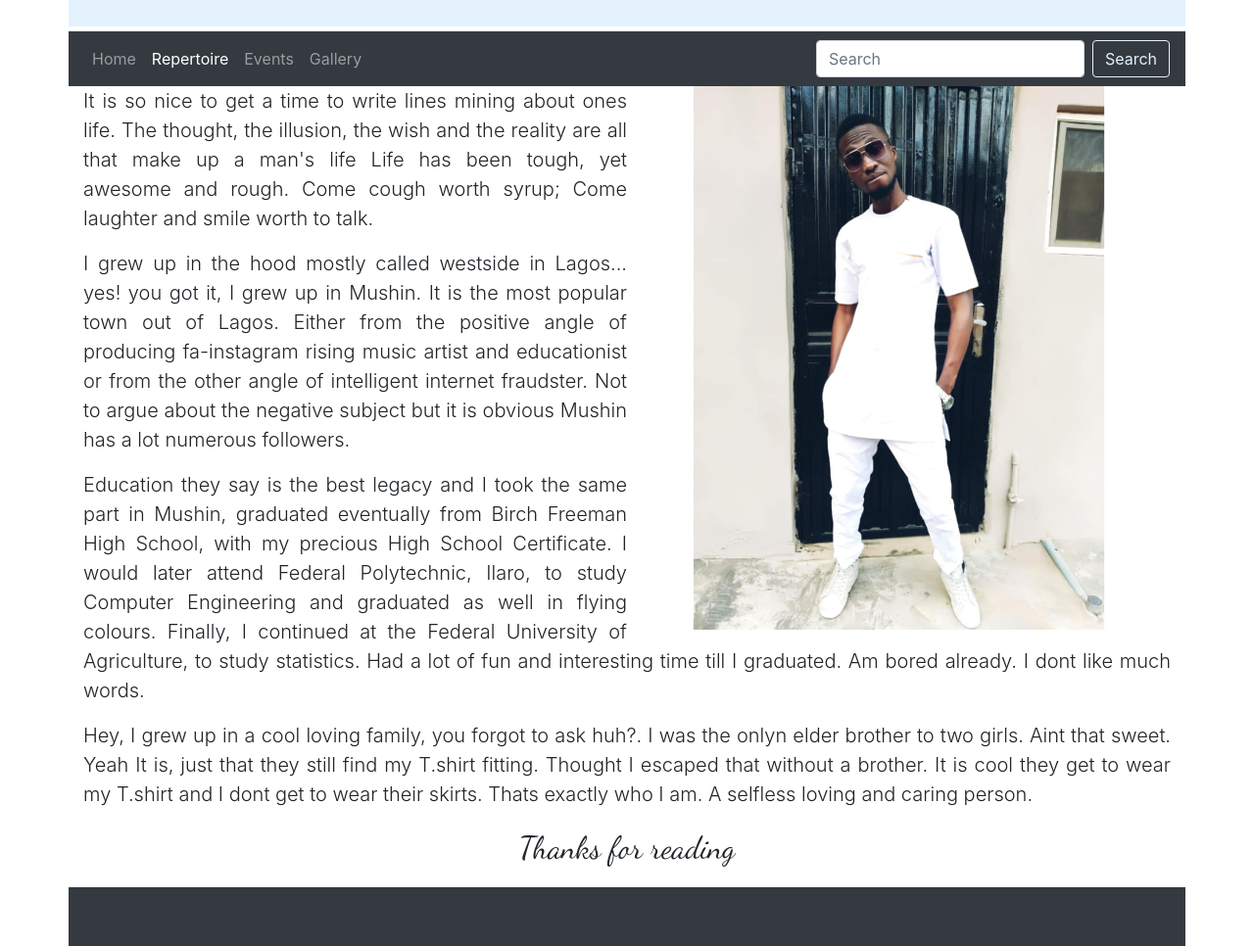
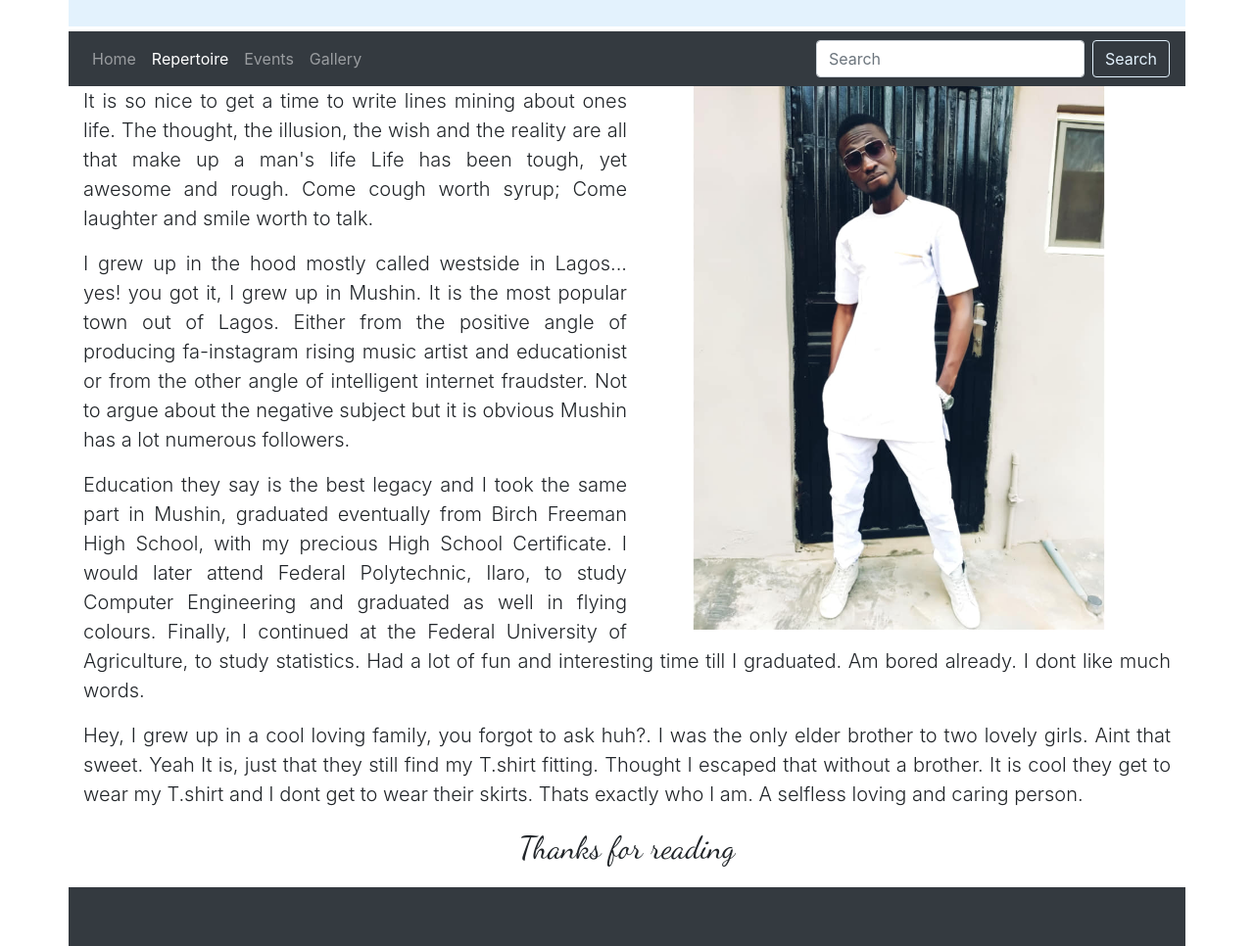
Before and after one commit to darothub/aboutme, a plain HTML site: page aboutme.html in a window 1280 px wide. Shown: the part 136-1102 px from the top of the page at 98% size. Drawn offline with nearby package versions, Linux system fonts and the light colour scheme.

Commit message:
change text in aboutme page

```diff
--- a/aboutme.html
+++ b/aboutme.html
@@ -79,7 +79,7 @@
             Am bored already. I dont like much words.
         </p>
         <p class="lead text-justify">
-            Hey, I grew up in a cool loving family, you forgot to ask huh?. I was the onlyn elder brother to two girls.
+            Hey, I grew up in a cool loving family, you forgot to ask huh?. I was the only elder brother to two lovely girls.
             Aint that sweet. Yeah It is, just that they still find my T.shirt fitting. Thought I escaped that without a brother.
             It is cool they get to wear my T.shirt and I dont get to wear their skirts.
             Thats exactly who I am. A selfless loving and caring person.
```
